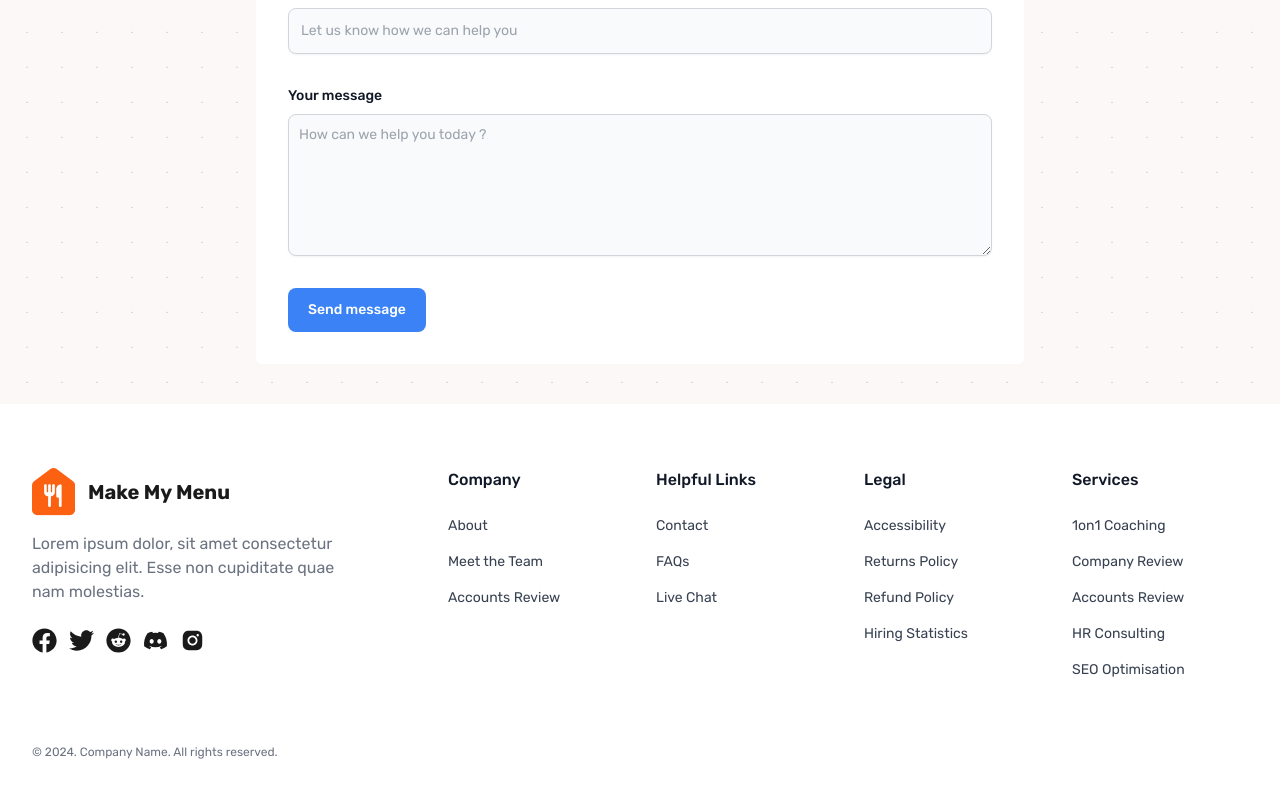
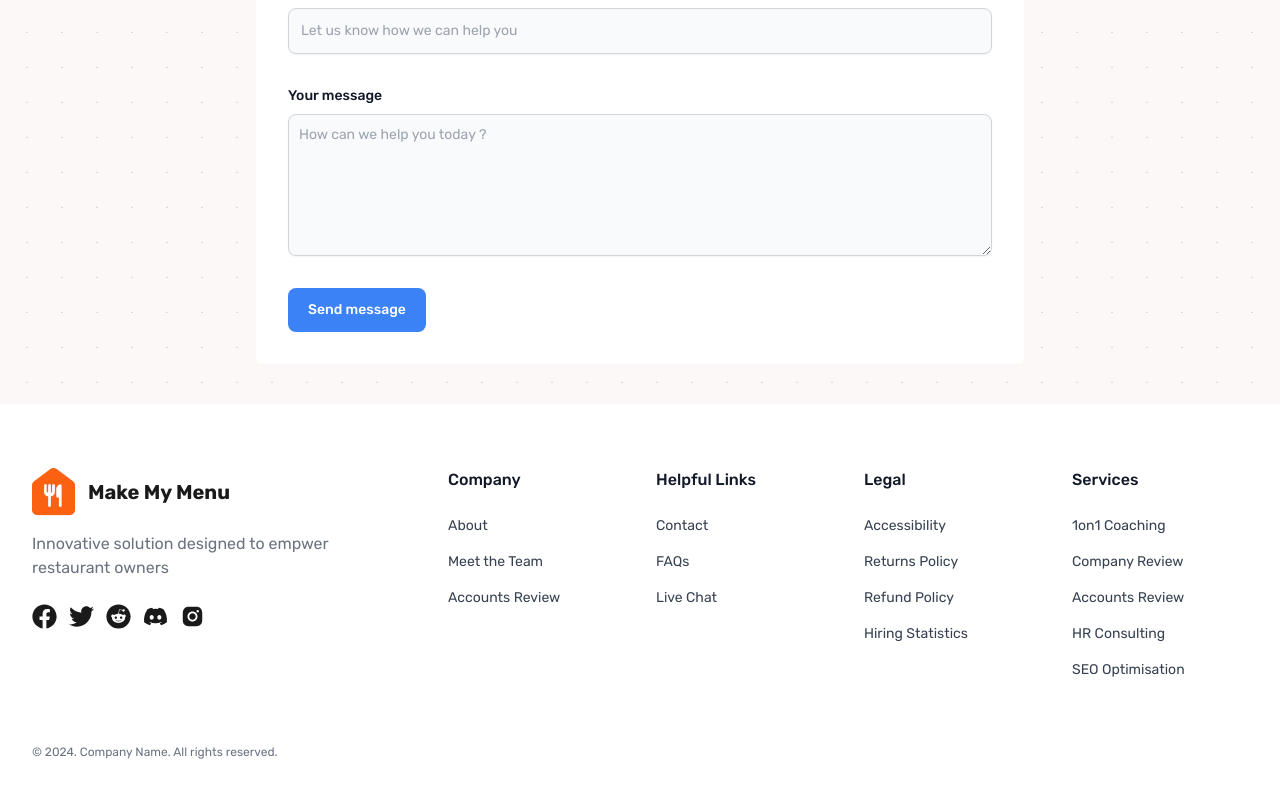
Before and after one commit to divrawat/landing-typescript-menu-makers, a Next.js app: page / in a window 1280 px wide. Shown: the part 3313-4111 px from the top of the page. Built offline with nearby package versions, Linux system fonts and the light colour scheme; a web font is replaced by a local one.

Commit message:
srg0v5gr

```diff
--- a/components/Footer.tsx
+++ b/components/Footer.tsx
@@ -17,8 +17,7 @@ const Footer: React.FC = () => {
                         </div>
 
                         <p className="mt-4 max-w-xs text-gray-500 dark:text-[whitesmoke]">
-                            Lorem ipsum dolor, sit amet consectetur adipisicing elit. Esse non cupiditate quae nam
-                            molestias.
+                            Innovative solution designed to empwer restaurant owners
                         </p>
 
                         <div className='flex items-center my-6 gap-3'>
```
